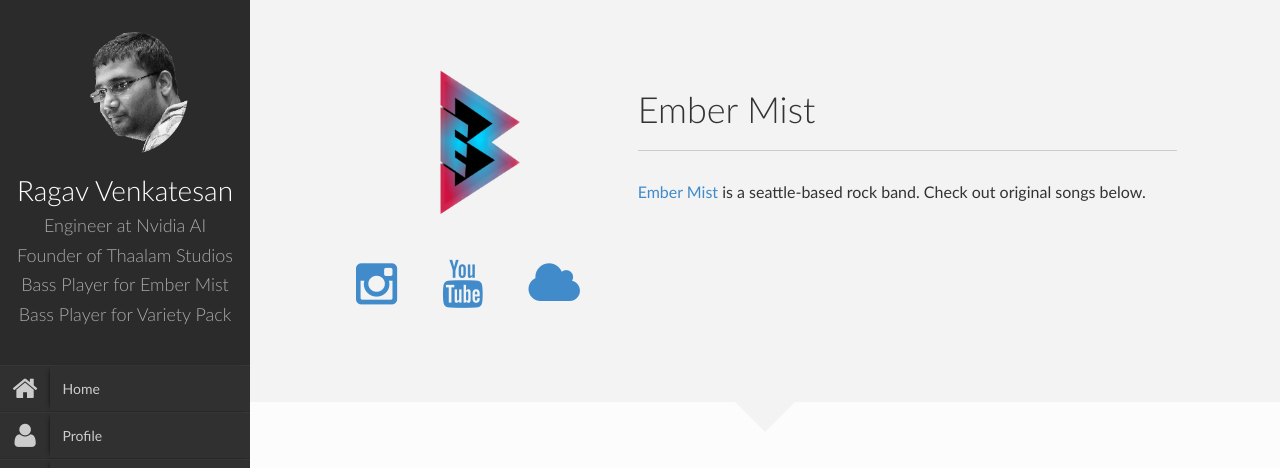
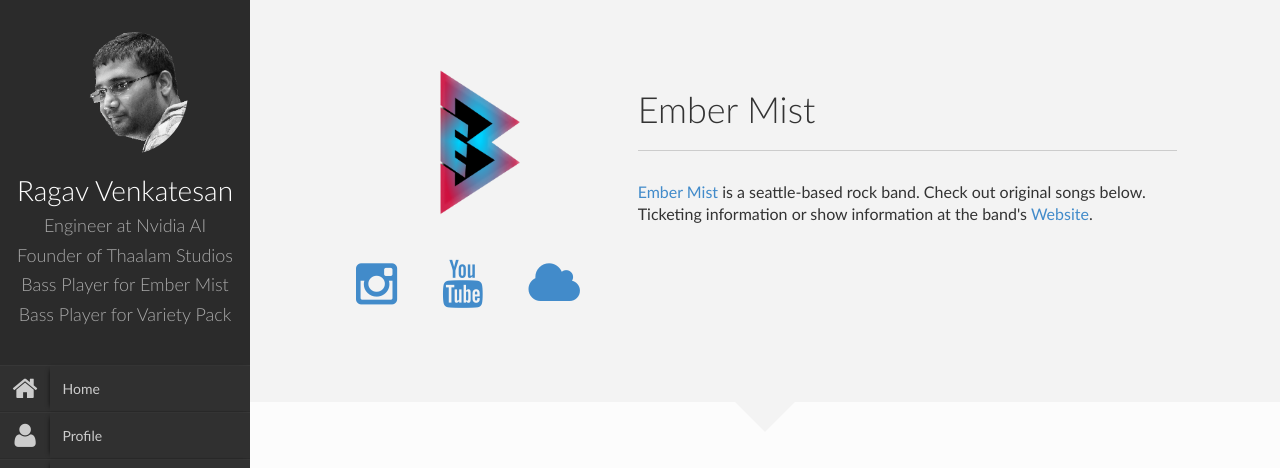
Before and after one commit to ragavvenkatesan/ragavvenkatesan.github.io, a Jekyll site: the page built from ember-mist.html, in a window 1280 px wide. Shown: the top 468 px of the page. Built offline with Jekyll 4.4.1, drawn with Linux system fonts in a browser that asks for light colours; nearby versions of some CDN libraries.

Commit message:
added website links

```diff
--- a/ember-mist.html
+++ b/ember-mist.html
@@ -18,7 +18,8 @@
                     </div>
                         <div class="col-md-8">
                             <h1 class="title">Ember Mist</h1>
-                            <p><a href="https://embermist.band">Ember Mist</a> is a seattle-based rock band. Check out original songs below.</p>
+                            <p><a href="https://embermist.band">Ember Mist</a> is a seattle-based rock band. Check out original songs below.
+                            Ticketing information or show information at the band's <a href="https://embermist.band">Website</a>.</p>
                         </div>
                     </div>
                 </div>
--- a/index.html
+++ b/index.html
@@ -16,7 +16,7 @@
                     Received Doctorate in Computer Science and Masters in Electrical Engineering from Arizona State University.
                     Founder of <a target ="_blank" href="{{site.url}}/thaalam.html">Thaalam Studios</a>,
                     Bass player and producer for <a target ="_blank" href="{{site.url}}/ember-mist.html">Ember Mist</a>, <a target ="_blank" href="{{site.url}}/variety-pack.html">Variety Pack</a>
-                    and <a target ="_blank" href="{{site.url}}/le-kappi-projekt.html">L&egrave; Kaapi Projekt</a>.
+                    and <a target ="_blank" href="{{site.url}}/le-kaapi-projekt.html">L&egrave; Kaapi Projekt</a>.
                   </p></br>
                     </a>
                 <center>
--- a/variety-pack.html
+++ b/variety-pack.html
@@ -18,7 +18,7 @@
                         <div class="col-md-8">
                             <h1 class="title">Variety Pack</h1>
                             <p><a href="https://varietypack.band">Variety pack</a> is a seattle-based rockband. We play covers of music that originates from Seattle.
-                               We mainly focus on the grunge-rock genre.</p>
+                               We mainly focus on the grunge-rock genre. Ticketing information or show information at the band's <a href="https://varietypack.band">Website</a></p>
                         </div>
                     </div>
                 </div>
```
